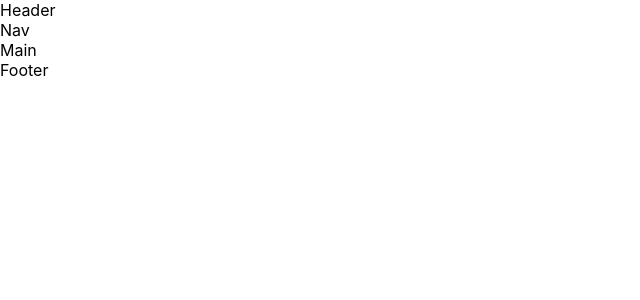
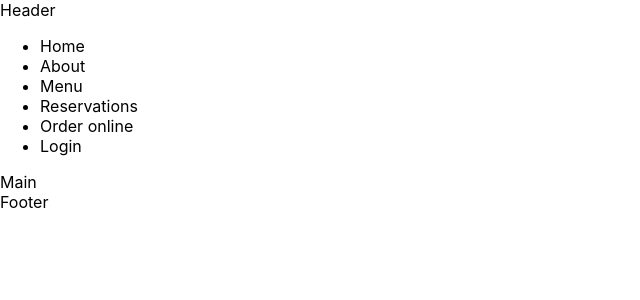
Before and after one commit to Yoschi95/little-lemon, a React (Create React App) app: page / in a window 1280 px wide. Shown: the top 300 px of the page, without its empty margins (0-640 px from the left). Built offline with nearby package versions, Linux system fonts and the light colour scheme.

Commit message:
add nav bar

```diff
--- a/src/Nav.js
+++ b/src/Nav.js
@@ -1,7 +1,14 @@
 function Nav() {
     return (
         <nav>
-            Nav
+            <ul>
+                <li>Home</li>
+                <li>About</li>
+                <li>Menu</li>
+                <li>Reservations</li>
+                <li>Order online</li>
+                <li>Login</li>
+            </ul>
         </nav>
     )
 }
```
